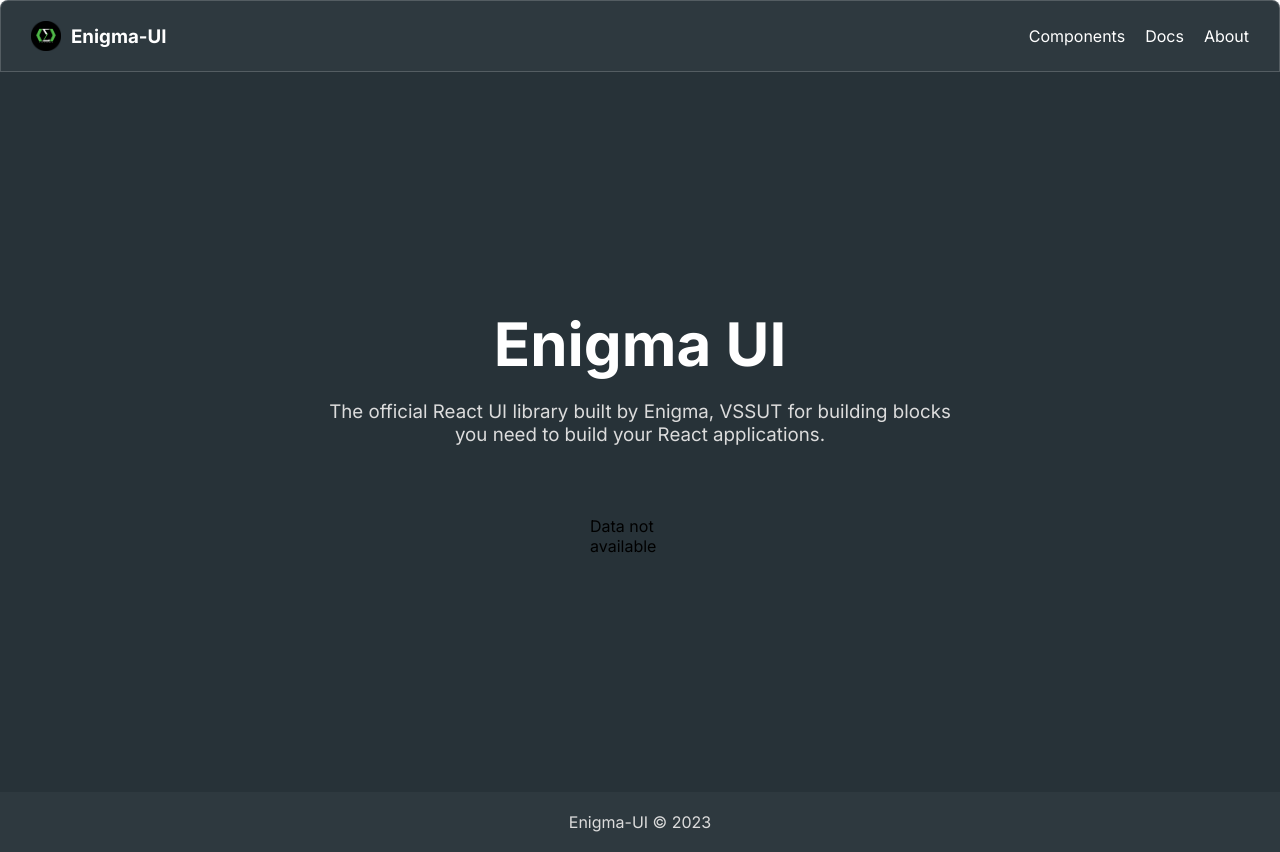
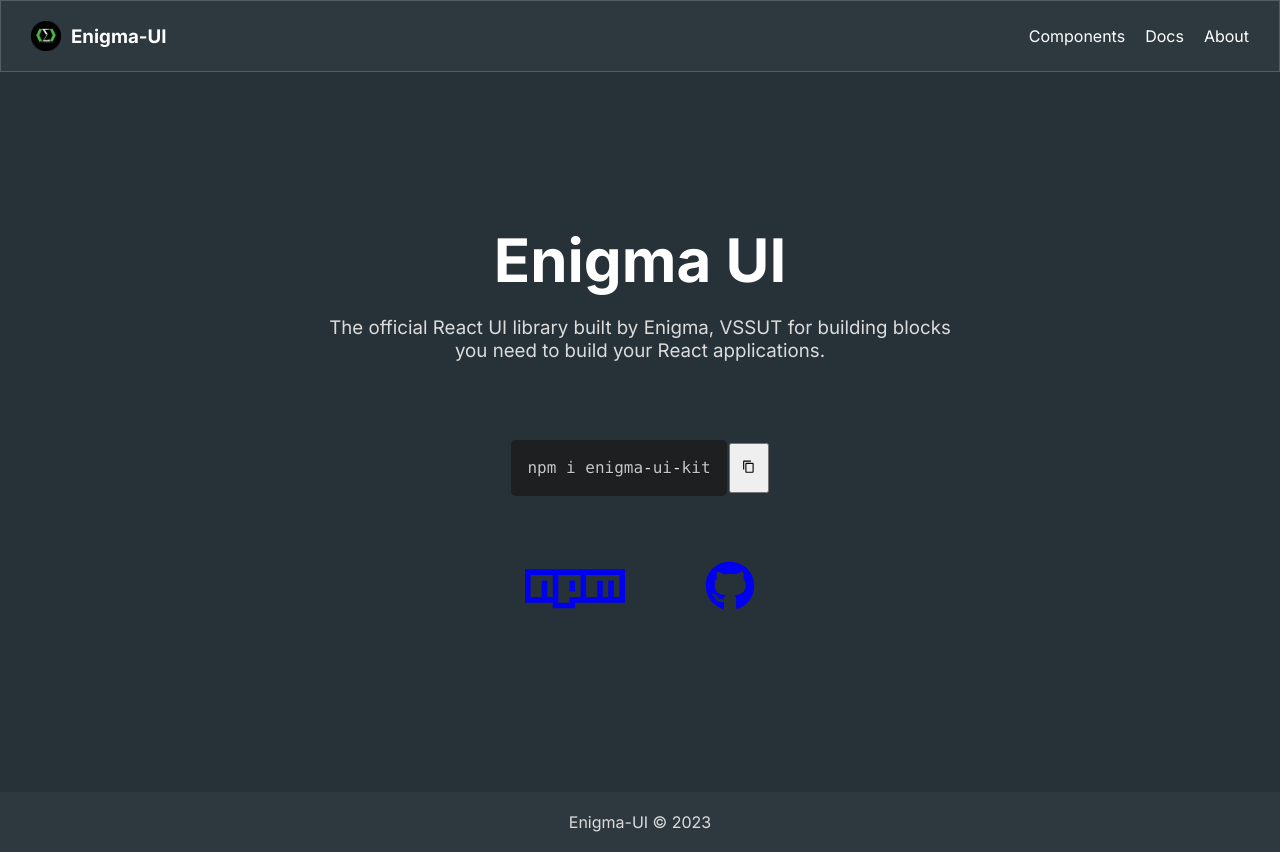
Before and after one commit to SySagar/Groovy-Box, a Gatsby site: page / in a window 1280 px wide. Built offline with nearby package versions, Linux system fonts and the light colour scheme; Gatsby itself is replaced by a stand-in of ours.

Commit message:
feat: accessibility

```diff
--- /dev/null
+++ b/src/components/Access.js
@@ -0,0 +1,19 @@
+import React from 'react';
+import { FaNpm } from 'react-icons/fa';
+import { FaGithub } from 'react-icons/fa';
+
+const Access = () => {
+
+  return (
+    <div style={{ display: 'flex', justifyContent: 'center', alignItems: 'center', gap: '5rem' }}>
+    <a className='access' href="https://www.npmjs.com/package/enigma-ui-kit" target="_blank" rel="noopener noreferrer" color='blue'>
+      <FaNpm size={100}/>
+    </a>
+    <a className='access' href="https://github.com/EnigmaVSSUT/Enigma-UI-Kit" target="_blank" rel="noopener noreferrer" color='blue'>
+      <FaGithub size={50}/>
+    </a>
+  </div>
+  )
+};
+
+export default Access;
--- a/src/components/Install.js
+++ b/src/components/Demo.js
@@ -12,7 +12,13 @@ export const query = graphql`
 const InstallPage = ({data}) => {
   console.log(data);
   if (!data || !data.markdownRemark) {
-    return <div>Data not available</div>;
+    return <div>
+      <pre>
+      <code>
+      npm i enigma-ui-kit
+      </code>
+    </pre>
+    </div>;
   }
   const { markdownRemark } = data;
   const { html } = markdownRemark;
--- /dev/null
+++ b/src/components/InstallPage.js
@@ -0,0 +1,18 @@
+import React from "react";
+import { Prism as SyntaxHighlighter } from "react-syntax-highlighter";
+import { atomDark } from "react-syntax-highlighter/dist/esm/styles/prism";
+import Wrapper from "../layout/Wrapper";
+
+const InstallPage = () => {
+  const codeString = `npm i enigma-ui-kit`;
+
+  return (
+    <Wrapper>
+      <SyntaxHighlighter language="javascript" style={atomDark}>
+        {codeString}
+      </SyntaxHighlighter>
+    </Wrapper>
+  );
+};
+
+export default InstallPage;
--- /dev/null
+++ b/src/layout/Wrapper.js
@@ -0,0 +1,37 @@
+import React from "react";
+import copy from "clipboard-copy";
+import { MdContentCopy } from "react-icons/md";
+
+const Wrapper = ({ children }) => {
+  const handleCopyClick = () => {
+    const codeToCopy = children.props.children;
+    copy(codeToCopy);
+    alert("Copied");
+  };
+
+  return (
+    <div
+      style={{
+        position: "relative",
+        display: "flex",
+        justifyContent: "start",
+        alignItems: "center",
+        gap: "2px",
+      }}
+    >
+      {React.cloneElement(children)}
+      <button
+        style={{
+          height: "50px",
+          width: "40px",
+        }}
+        title="Copy"
+        onClick={handleCopyClick}
+      >
+        <MdContentCopy />
+      </button>
+    </div>
+  );
+};
+
+export default Wrapper;
--- a/src/layout/header.jsx
+++ b/src/layout/header.jsx
@@ -1,24 +1,68 @@
-import { Link } from 'gatsby'
-import React from 'react'
-import * as styles from './layout.module.css';
+import { Link } from "gatsby";
+import React from "react";
+import * as styles from "./layout.module.css";
 
 export default function header() {
   return (
-    <div className={styles.headerMain} style={{display:'flex',justifyContent:'center',alignItems:'center',flexGrow:'1',padding:'20px',paddingInline:'30px',background:'#2E393F'}}>
-      <div className='header-inner' style={{display:'flex',flexDirection:'row',width:'100%'}}>
-        <div className='logo-name' style={{display:'flex',flexDirection:'row',gap:'10px',justifyContent:'center',alignItems:'center'}}>
-        <img src="logo.png" style={{width:'30px',height:'30px'}} alt="" />
-        <h3 style={{color:'white'}}>Enigma-UI</h3>
+    <div
+      className={styles.headerMain}
+      style={{
+        display: "flex",
+        justifyContent: "center",
+        alignItems: "center",
+        flexGrow: "1",
+        padding: "20px",
+        paddingInline: "30px",
+        background: "#2E393F",
+      }}
+    >
+      <div
+        className="header-inner"
+        style={{ display: "flex", flexDirection: "row", width: "100%" }}
+      >
+        <div
+          className="logo-name"
+          style={{
+            display: "flex",
+            flexDirection: "row",
+            gap: "10px",
+            justifyContent: "center",
+            alignItems: "center",
+          }}
+        >
+          <img
+            src="logo.png"
+            style={{ width: "30px", height: "30px" }}
+            alt=""
+          />
+          <h3 style={{ color: "white" }}>Enigma-UI</h3>
         </div>
 
-        <div className='grower' style={{display:'flex',flexGrow:'1'}}></div>
+        <div
+          className="grower"
+          style={{ display: "flex", flexGrow: "1" }}
+        ></div>
 
-        <div className='quick-links' style={{display:'flex',justifyContent:'center',alignItems:'center',gap:'20px'}}>
-            <Link className={styles.link} to='/'>Components</Link>
-            <Link className={styles.link} to='/'>Docs</Link>
-            <Link className={styles.link} to='/'>About</Link>
+        <div
+          className="quick-links"
+          style={{
+            display: "flex",
+            justifyContent: "center",
+            alignItems: "center",
+            gap: "20px",
+          }}
+        >
+          <Link className={styles.link} to="/">
+            Components
+          </Link>
+          <Link className={styles.link} to="/">
+            Docs
+          </Link>
+          <Link className={styles.link} to="/">
+            About
+          </Link>
         </div>
       </div>
     </div>
-  )
+  );
 }
--- a/src/layout/layout.module.css
+++ b/src/layout/layout.module.css
@@ -14,8 +14,6 @@
     top: 0;
     background: rgba( 255, 255, 255, 0.15 );
     backdrop-filter: blur( 4px );
-    border-top-left-radius: 8px;
-    border-top-right-radius: 8px;
     -webkit-backdrop-filter: blur( 4px );
 
     border: 1px solid rgba( 255, 255, 255, 0.18 );
--- a/src/pages/index.js
+++ b/src/pages/index.js
@@ -2,7 +2,8 @@ import * as React from "react";
 import "../styles/globals.css";
 import { ThemeProvider, useTheme } from "../theme/ThemeContext";
 import Rootlayout from "../layout/Rootlayout";
-import InstallPage from "../components/Install";
+import InstallPage from "../components/InstallPage";
+import Access from "../components/Access";
 
 export default function Home() {
   const theme = useTheme();
@@ -48,8 +49,25 @@ export default function Home() {
                   The official React UI library built by Enigma, VSSUT for
                   building blocks you need to build your React applications.
                 </h3>
-                <div style={{ marginTop: "50px", width: "100px" }}>
-                  <InstallPage />
+
+                <div
+                  className="meta-container"
+                  style={{
+                    display: "flex",
+                    flexDirection: "column",
+                    justifyContent: "center",
+                    alignItems: "center",
+                    marginTop: "50px",
+                    gap: "2rem",
+                  }}
+                >
+                  <div>
+                    <InstallPage />
+                  </div>
+
+                  <div>
+                    <Access />
+                  </div>
                 </div>
               </div>
             </div>
--- a/src/styles/globals.css
+++ b/src/styles/globals.css
@@ -6,3 +6,12 @@
 body {
     font-family: 'Inter', sans-serif;
   }
+
+  .access{
+    transition: all 0.4s ease-in-out;
+  }
+
+    .access:hover{
+        color: #881fff;
+        text-decoration: underline;
+    }
```
Also changed, not shown: package.json (+9 -1 lines), src/theme/theme.js (+6 -6 lines), 1 other file.
